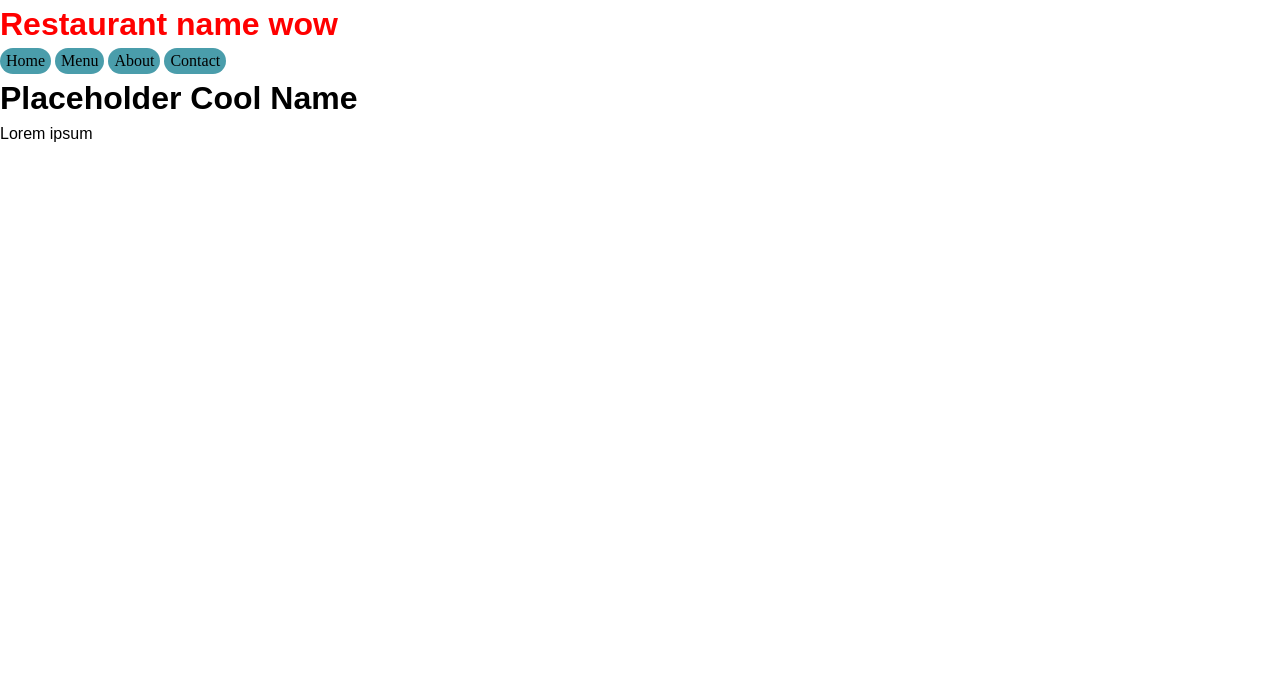
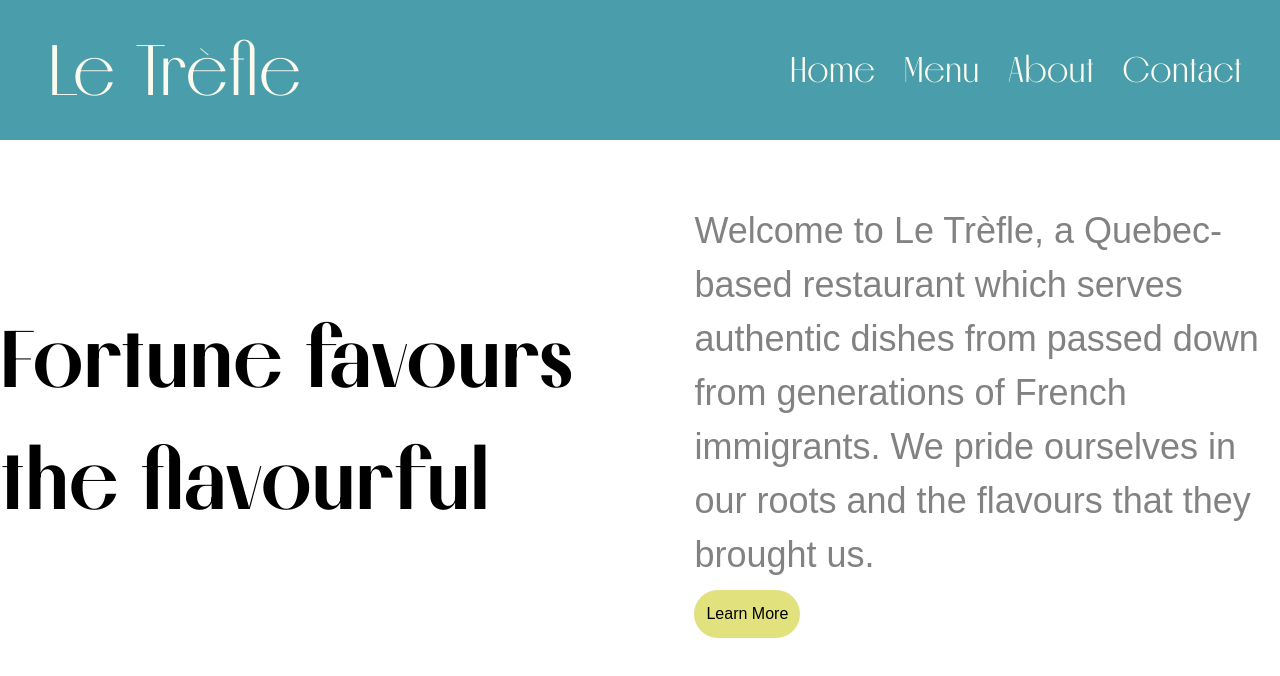
Before and after one commit to justinleski/restaurant, a website built with webpack: page src/index.html in a window 1280 px wide. Built offline with nearby package versions, Linux system fonts and the light colour scheme; a web font is replaced by a local one.

Commit message:
feat: Add home screen

```diff
--- a/src/index.html
+++ b/src/index.html
@@ -7,19 +7,21 @@
 </head>
 <body>
     <header>
-        <div>
+        <div class="branding">
             <img src="">
-            <h1 class="hello">Restaurant name wow</h1>
+            <!--Translate to "the clover"-->
+            <h1 class="">Le Trèfle</h1>
         </div>
         <nav>
-            <button id="home">Home</button>
+            <button id="home" class="active">Home</button>
             <button id="menu">Menu</button>
             <button id="about">About</button>
             <button id="contact">Contact</button>
         </nav>
     </header>
-    <div id="content">
+    <div class="wrapper">
+        <div id="content"></div>
+    </div>
 
-    </div>
 </body>
 </html>
--- a/src/loadPage.js
+++ b/src/loadPage.js
@@ -5,15 +5,25 @@ const initLoad = () => {
     var wrapper = document.createElement("div");
 
     // Make wrapper for main content
-    var title = document.createElement("h1");
-    title.textContent = "Placeholder Cool Name";
+    var title = document.createElement("h2");
+    title.textContent = "Fortune favours \nthe flavourful";
     wrapper.appendChild(title);
 
+    // Create paragraph and call to action
+    var card = document.createElement("div");
+
+    var pg = document.createElement("p");
+    pg.textContent = "Welcome to Le Trèfle, a Quebec-based restaurant which serves authentic dishes from passed down from generations of French immigrants. We pride ourselves in our roots and the flavours that they brought us.";
+    card.appendChild(pg);
+
+    const callToAct = document.createElement("button");
+    callToAct.textContent = "Learn More";
+    callToAct.classList.add("actionBtn");
+    card.appendChild(callToAct);
+
     //
-    var pg = document.createElement("p");
-    pg.textContent = "Lorem ipsum";
-    wrapper.appendChild(pg);
-
+    wrapper.appendChild(card);
+    wrapper.classList.add("section")
     return wrapper;
 }
 
--- a/src/style.css
+++ b/src/style.css
@@ -1,8 +1,26 @@
+
+@import url('https://fonts.googleapis.com/css2?family=Cantarell:ital,wght@0,400;0,700;1,400;1,700&family=Poiret+One&family=Ruda:wght@400..900&family=Wix+Madefor+Text:ital,wght@0,400..800;1,400..800&display=swap');
+
+@font-face {
+    font-family: "Melodrama";
+    src: url("../styles/fonts/Melodrama-Variable.ttf");
+}
 :root {
+    --off-white: #fafaef;
     --accent-primary: #4A9DAB;
     --accent-secondary: #89D69A;
     --accent-tertiary: #E1E17E;
-    --main-font-fam: Arial, Helvetica, sans-serif;
+    --main-font-fam: "Melodrama", Arial, Helvetica, sans-serif;
+    --secondary-font-fam: "Wix Madefor Text", Arial, Helvetica, sans-serif;
+
+    --size-1: 11.391rem;
+    --size-2: 7.594rem;
+    --size-3: 5.063rem;
+    --size-4: 3.375rem;
+    --size-5: 2.25rem;
+    --size-p: 1rem;
+    --size-s: 0.667rem;
+
 }
 *, *::before, *::after {
     box-sizing: border-box;
@@ -10,9 +28,12 @@
 * {
     margin: 0;
 }
+
 body {
     line-height: 1.5;
     -webkit-font-smoothing: antialiased;
+    min-width: 100%;
+
 }
 img, picture, video, canvas, svg {
     display: block;
@@ -24,7 +45,9 @@ input, button, textarea, select {
 p, h1, h2, h3, h4, h5, h6 {
     overflow-wrap: break-word;
     font-family: var(--main-font-fam);
+    font-weight: 400;
 }
+
 #root, #__next {
     isolation: isolate;
 }
@@ -35,6 +58,87 @@ button {
     background-color: var(--accent-primary);
 }
 
-.hello {
-    color: red;
+header {
+    display: flex;
+    justify-content: space-between;
+    background-color: var(--accent-primary);
+    padding-left: 32px;
+    padding-right: 32px;
+    font-family: var(--main-font-fam);
 }
+
+.branding, nav {
+    font-family: inherit;
+    display: flex;
+    justify-content: center;
+    gap: 1rem;
+    color: var(--off-white);
+}
+
+.branding {
+    font-size: var(--size-5);
+    padding-top: 16px;
+    padding-bottom: 16px;
+}
+
+nav button {
+    background-color: transparent;
+    cursor: pointer;
+    overflow: hidden;
+    outline: none;
+    font-size: var(--size-5);
+    height: 100%;
+    color: inherit;
+}
+
+nav button .active {
+    background-color: var(--accent-secondary);
+}
+
+.wrapper {
+    display: flex;
+    flex-direction: column;
+    align-items: center;
+}
+
+#content {
+    display: flex;
+    flex-direction: column;
+    align-items: center;
+    max-width: 1280px;
+    width: 100%;
+}
+
+.tagline {
+    font-size: var(--size-2);
+}
+
+.section {
+    padding-top: 64px;
+    display: flex;
+    width: 100%;
+    justify-content: space-between;
+    align-items: center;
+    white-space: pre; /*Forces line break from .textContent*/
+    gap: 100px
+}
+
+.section p {
+    text-wrap: wrap;
+    font-size: var(--size-5);
+    font-weight: 200;
+    font-family: var(--secondary-font-fam);
+    color: rgb(130, 130, 130);
+}
+
+.section h2 {
+    font-size: var(--size-3);
+    font-weight: 700;
+}
+
+.actionBtn {
+    background-color: var(--accent-tertiary);
+    padding: 12px;
+    margin-top: 8px;
+    font-family: var(--secondary-font-fam);
+}
```
Also changed, not shown: styles/fonts/Melodrama-Variable.ttf (added).
